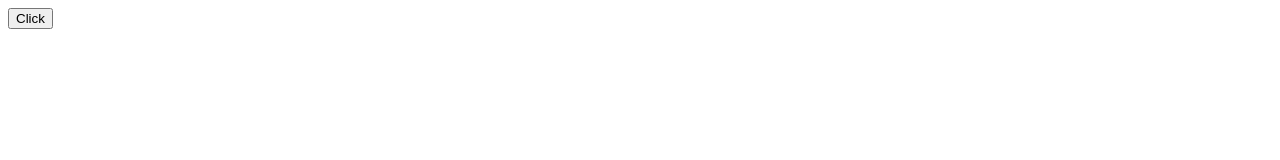
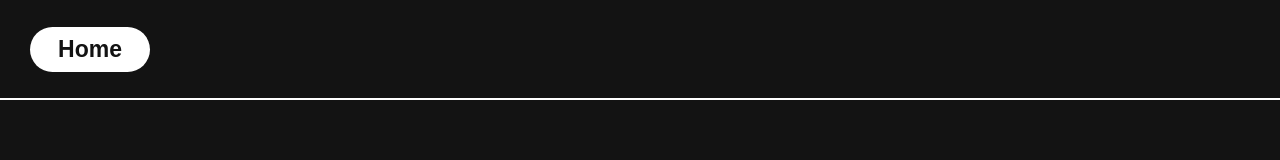
Before and after one commit to SATHVIK-CONNECT/SATHVIK-CONNECT.github.io, a plain HTML site: page index.html in a window 1280 px wide. Drawn offline with Linux system fonts and the light colour scheme.

Commit message:
New Index

```diff
--- a/index.html
+++ b/index.html
@@ -3,9 +3,51 @@
   <head>
     <meta charset="UTF-8" />
     <meta name="viewport" content="width=device-width, initial-scale=1.0" />
-    <title>Document</title>
+    <title>Site</title>
   </head>
   <body>
-    <button>Click</button>
+    <header>
+      <a href="Login.html">Home</a>
+    </header>
   </body>
 </html>
+<style>
+  * {
+    padding: 0;
+    margin: 0;
+    box-sizing: border-box;
+    user-select: none;
+    font-family: sans-serif;
+  }
+  body {
+    height: 100vh;
+    width: 100%;
+    background: #131313;
+    display: flex;
+    flex-direction: column;
+  }
+  header {
+    width: 100%;
+    height: 100px;
+    position: fixed;
+    display: flex;
+    align-items: center;
+    justify-content: flex-start;
+    padding: 30px;
+    top: 0;
+    border-bottom: 2px solid white;
+    a {
+      width: 120px;
+      height: 45px;
+      border-radius: 30px;
+      background: white;
+      color: #131313;
+      font-size: 23px;
+      display: flex;
+      justify-content: center;
+      align-items: center;
+      text-decoration: none;
+      font-weight: bold;
+    }
+  }
+</style>
```
